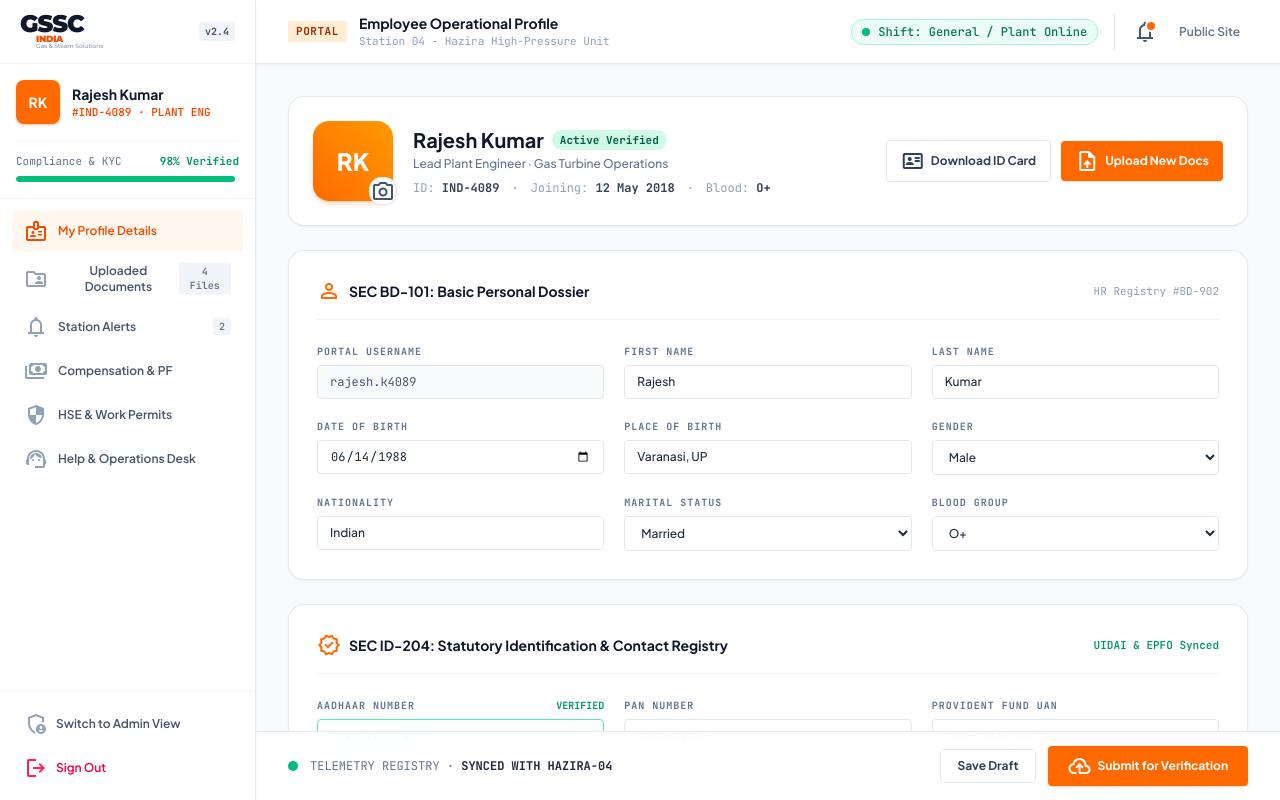
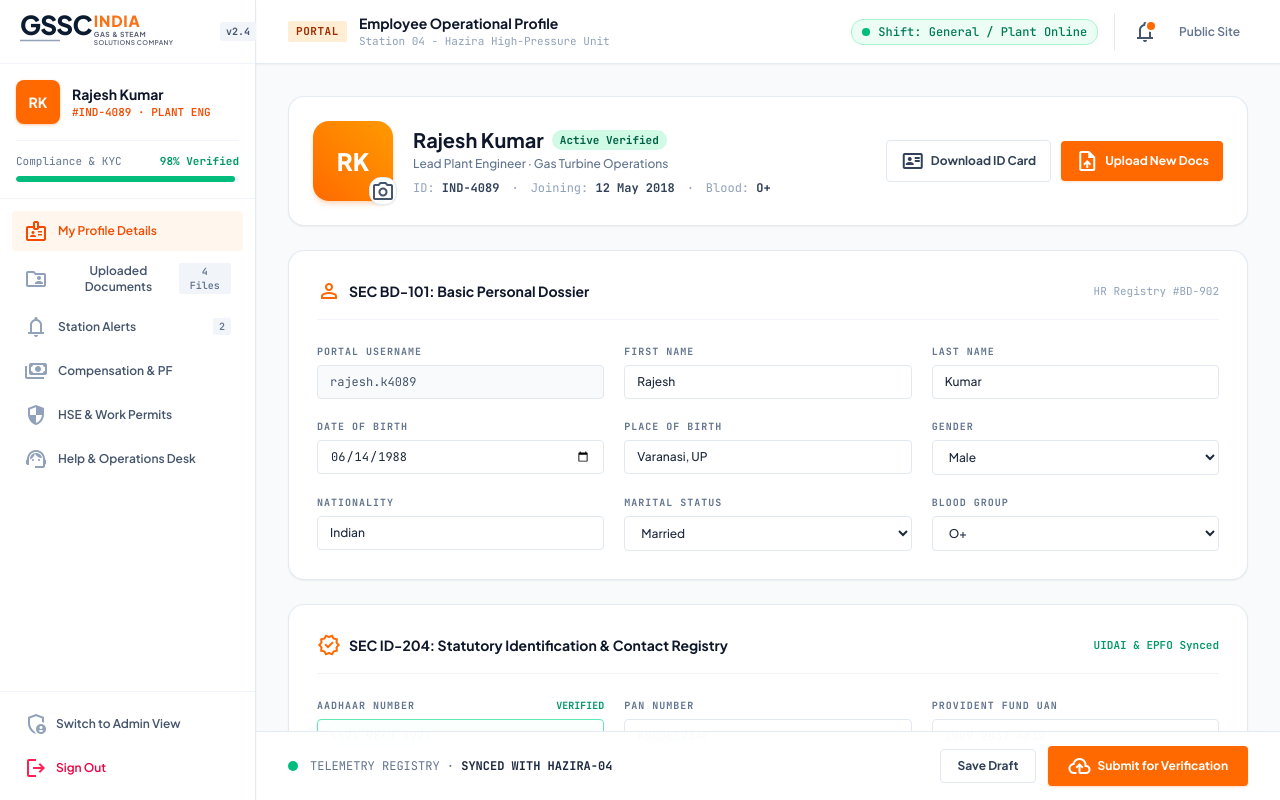
Before and after one commit to soumya1306/gssc-india, a Next.js app: page /portal in a window 1280 px wide. Shown: the top 800 px of the page. Built offline with nearby package versions, Linux system fonts and the light colour scheme.

Commit message:
feat(portal): update brand logo icon in portal sidebar

```diff
--- a/src/app/portal/page.tsx
+++ b/src/app/portal/page.tsx
@@ -2,7 +2,7 @@
 
 import { useState } from "react";
 import Link from "next/link";
-import { GSSCLogoText } from "@/components/GSSCLogo";
+import { GSSCLogo } from "@/components/GSSCLogo";
 
 export default function EmployeePortalPage() {
   const [activeTab, setActiveTab] = useState("details");
@@ -75,7 +75,7 @@ export default function EmployeePortalPage() {
         {/* Brand */}
         <div className="h-16 px-5 border-b border-slate-100 flex items-center justify-between">
           <Link href="/">
-            <GSSCLogoText />
+            <GSSCLogo />
           </Link>
           <span className="text-[10px] font-mono font-bold px-1.5 py-0.5 rounded bg-slate-100 text-slate-600">
             v2.4
@@ -123,17 +123,15 @@ export default function EmployeePortalPage() {
               <button
                 key={item.id}
                 onClick={() => setActiveTab(item.id)}
-                className={`w-full flex items-center justify-between px-3 py-2 rounded-lg text-xs font-semibold transition ${
-                  isActive
+                className={`w-full flex items-center justify-between px-3 py-2 rounded-lg text-xs font-semibold transition ${isActive
                     ? "bg-orange-50 text-orange-600 font-bold"
                     : "text-slate-600 hover:bg-slate-50 hover:text-slate-900"
-                }`}
+                  }`}
               >
                 <div className="flex items-center gap-2.5">
                   <span
-                    className={`material-symbols-outlined text-[18px] ${
-                      isActive ? "text-orange-600" : "text-slate-400"
-                    }`}
+                    className={`material-symbols-outlined text-[18px] ${isActive ? "text-orange-600" : "text-slate-400"
+                      }`}
                   >
                     {item.icon}
                   </span>
@@ -141,11 +139,10 @@ export default function EmployeePortalPage() {
                 </div>
                 {item.badge && (
                   <span
-                    className={`text-[10px] font-mono px-1.5 py-0.5 rounded ${
-                      isActive
+                    className={`text-[10px] font-mono px-1.5 py-0.5 rounded ${isActive
                         ? "bg-orange-200 text-orange-800"
                         : "bg-slate-100 text-slate-500"
-                    }`}
+                      }`}
                   >
                     {item.badge}
                   </span>
```
